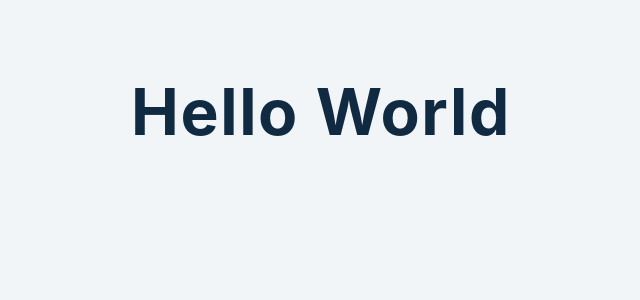
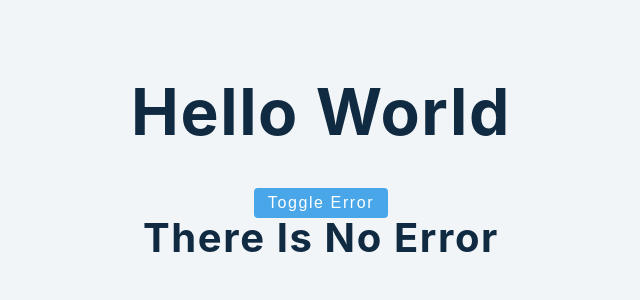
Before and after one commit to Isaac3N/advanced-react, a React (Create React App) app: page / in a window 1280 px wide. Shown: the top 300 px of the page, without its empty margins (319-959 px from the left). Built offline with nearby package versions, Linux system fonts and the light colour scheme.

Commit message:
short circuit evaluation

```diff
--- a/src/tutorial/3-conditional-rendering/setup/2-short-circuit.js
+++ b/src/tutorial/3-conditional-rendering/setup/2-short-circuit.js
@@ -4,6 +4,7 @@ import React, { useState } from 'react';
 
 const ShortCircuit = () => {
   const [text, setText] = useState('Isaac')
+  const[isError, setIsError] = useState(false)
   const firstValue = text || 'hello world';
   const secondValue = text && 'hello world';
 
@@ -12,6 +13,14 @@ const ShortCircuit = () => {
       {/*<h1>{firstValue}</h1>
   <h1>value: {secondValue}</h1>*/}
       {text && <h1>Hello world</h1>}
+      <button className='btn' onClick={()=> setIsError(!isError)}>toggle error</button>
+      {isError && <h1>Error...</h1>}
+      {isError ? <p> There is an error </p>:
+      <div>
+        <h2>There is no error</h2>
+      </div>
+
+      }
     </>
   )
 };
```
Also changed, not shown: 1 other file (tests, documents, lock files or other folders).
